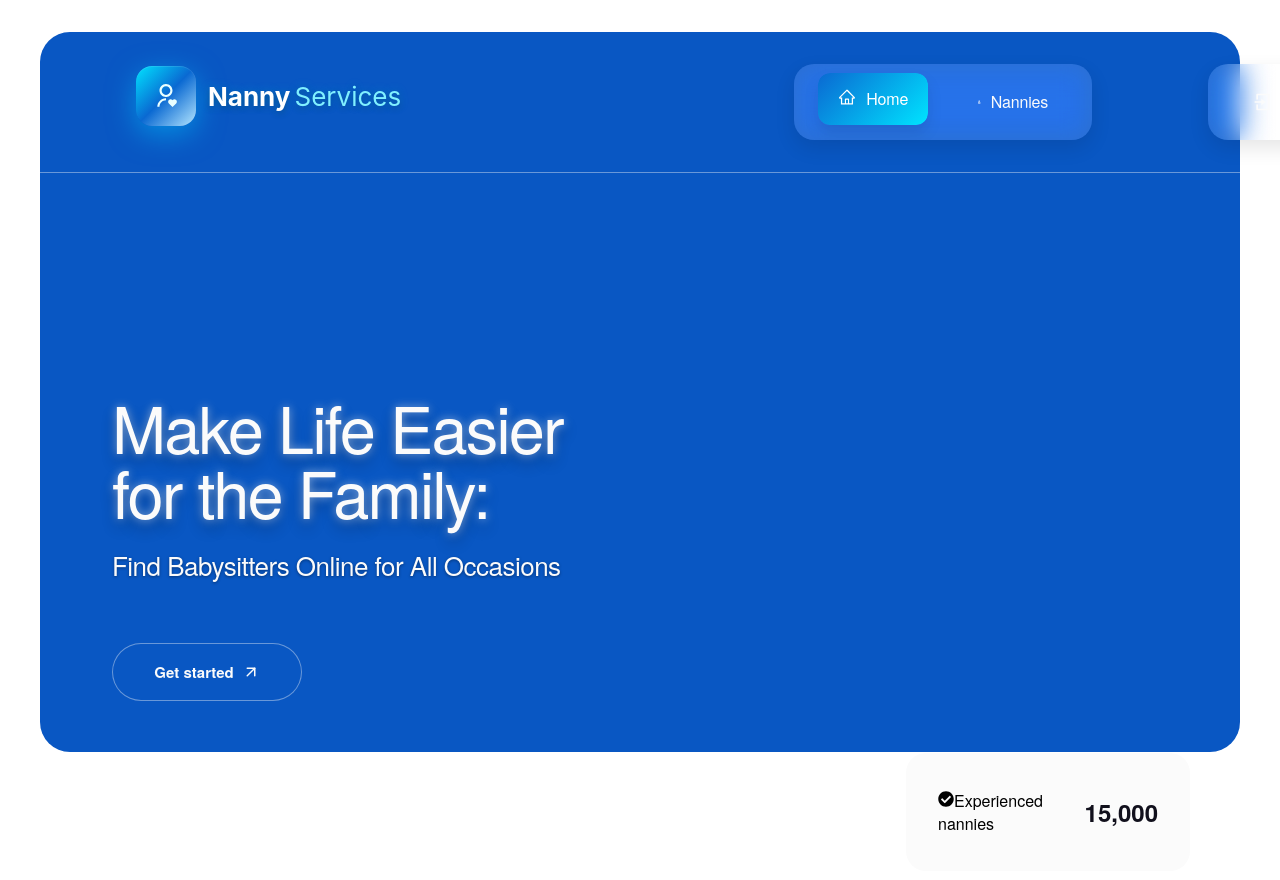
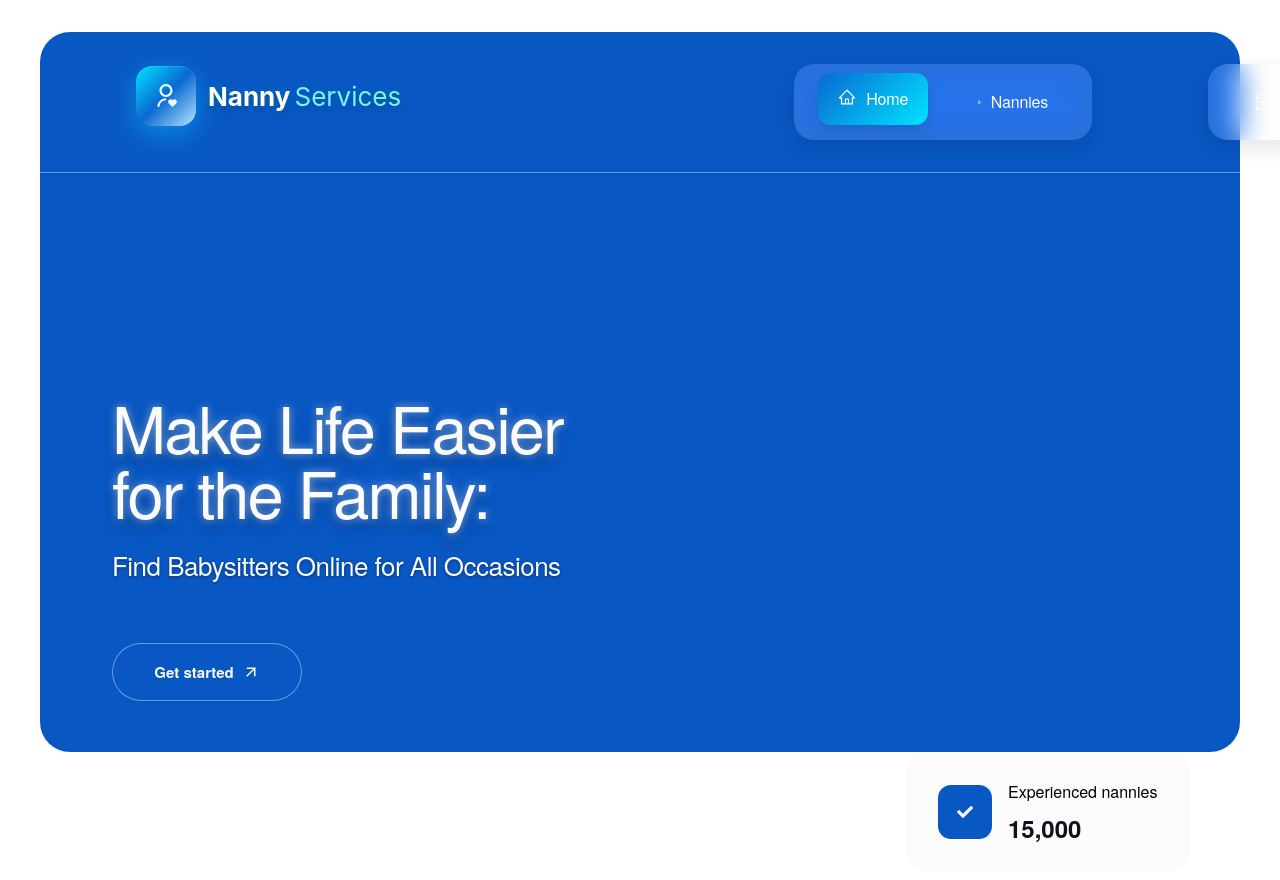
Before and after one commit to gokhankkaraduman/Nanny.Services, a React (Vite) app: page / in a window 1280 px wide. Shown: the top 880 px of the page. Built offline with nearby package versions, Linux system fonts and the light colour scheme; a web font is replaced by a local one.

Commit message:
refactor: adjust HeroRight component

```diff
--- a/src/components/Hero/HeroRight/HeroRight.jsx
+++ b/src/components/Hero/HeroRight/HeroRight.jsx
@@ -1,17 +1,19 @@
 // HeroRight.jsx
-import { FaCheckCircle } from 'react-icons/fa';
+import { FaCheck  } from 'react-icons/fa';
 import style from './HeroRight.module.css';
 
 export default function HeroRight() {
     return (
         <div className={style.heroRight}>
-            <div className={style.imgContainer}>
-                <div className={style.textContent}>
-                    <p className={style.title}><span> <FaCheckCircle /></span>Experienced nannies</p>
+            <div className={style.textContent}>
+                <span className={style.icon}><FaCheck  /></span>
+                <div className={style.textContainer}>
+                    <p className={style.title}>
+                        Experienced nannies
+                    </p>
                     <p className={style.subtitle}>15,000</p>
                 </div>
             </div>
-            <div className={style.babyImage}></div>
         </div>
     )
 }
```
